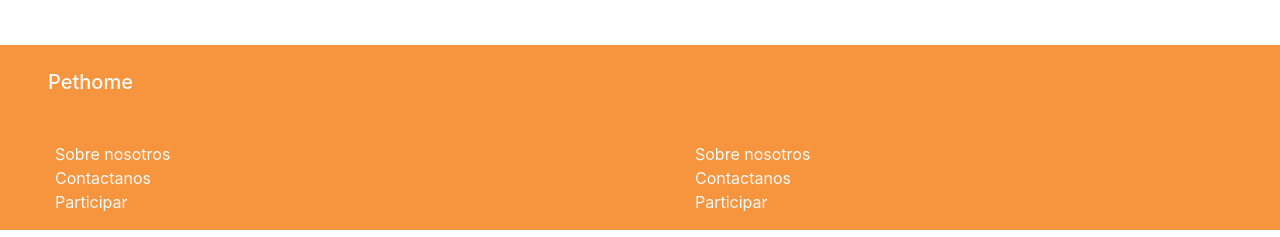
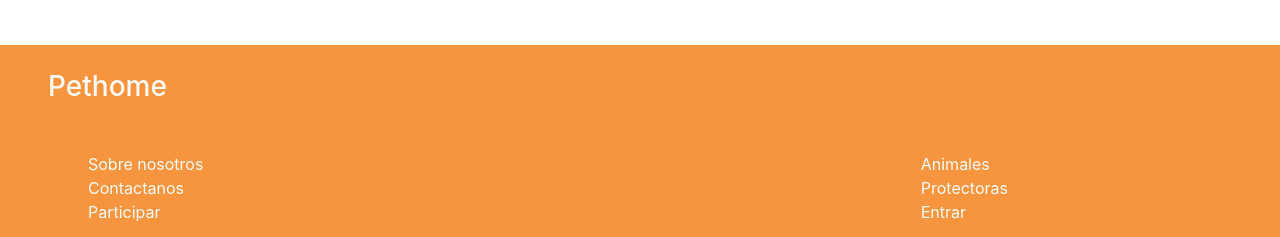
Before and after one commit to PetHome-Adopta/pethome-fe, a Nuxt app: page / in a window 1280 px wide. Shown: the part 921-1158 px from the top of the page. Built offline with nearby package versions, Linux system fonts and the light colour scheme; no server answers.

Commit message:
Footer from grid to flex

```diff
--- a/components/Footer.vue
+++ b/components/Footer.vue
@@ -8,22 +8,24 @@ export default defineComponent({
 </script>
 <template>
   <div class="footer w-100">
-    <h5 class="mb-5 ml-5">Pethome</h5>
-    <b-row class="mx-auto">
-      <b-col sm="12" md="6">
+    <h3 class="mb-5 ml-5">Pethome</h3>
+    <div class="w-75 ml-5">
+    <div class="d-flex flex-wrap justify-content-between">
+      <div class="flex-item">
         <ul class="mx-auto">
-          <li><a href="#">Sobre nosotros</a></li>
-          <li><a href="#">Contactanos</a></li>
-          <li><a href="#">Participar</a></li>
+          <li><NuxtLink :to="{name: 'about'}">Sobre nosotros</NuxtLink></li>
+          <li><NuxtLink :to="{name: 'contact'}">Contactanos</NuxtLink></li>
+          <li><NuxtLink :to="{name: 'register'}">Participar</NuxtLink></li>
         </ul>
-      </b-col>
-      <b-col sm="12" md="6">
+      </div>
+      <div class="flex-item">
         <ul class="mx-auto">
-          <li><a href="#">Sobre nosotros</a></li>
-          <li><a href="#">Contactanos</a></li>
-          <li><a href="#">Participar</a></li>
+          <li><NuxtLink :to="{name: 'pets'}">Animales</NuxtLink></li>
+          <li><NuxtLink :to="{name: 'shelters'}">Protectoras</NuxtLink></li>
+          <li><NuxtLink :to="{name: 'login'}">Entrar</NuxtLink></li>
         </ul>
-      </b-col>
-    </b-row>
+      </div>
+    </div>
+    </div>
   </div>
 </template>
```
